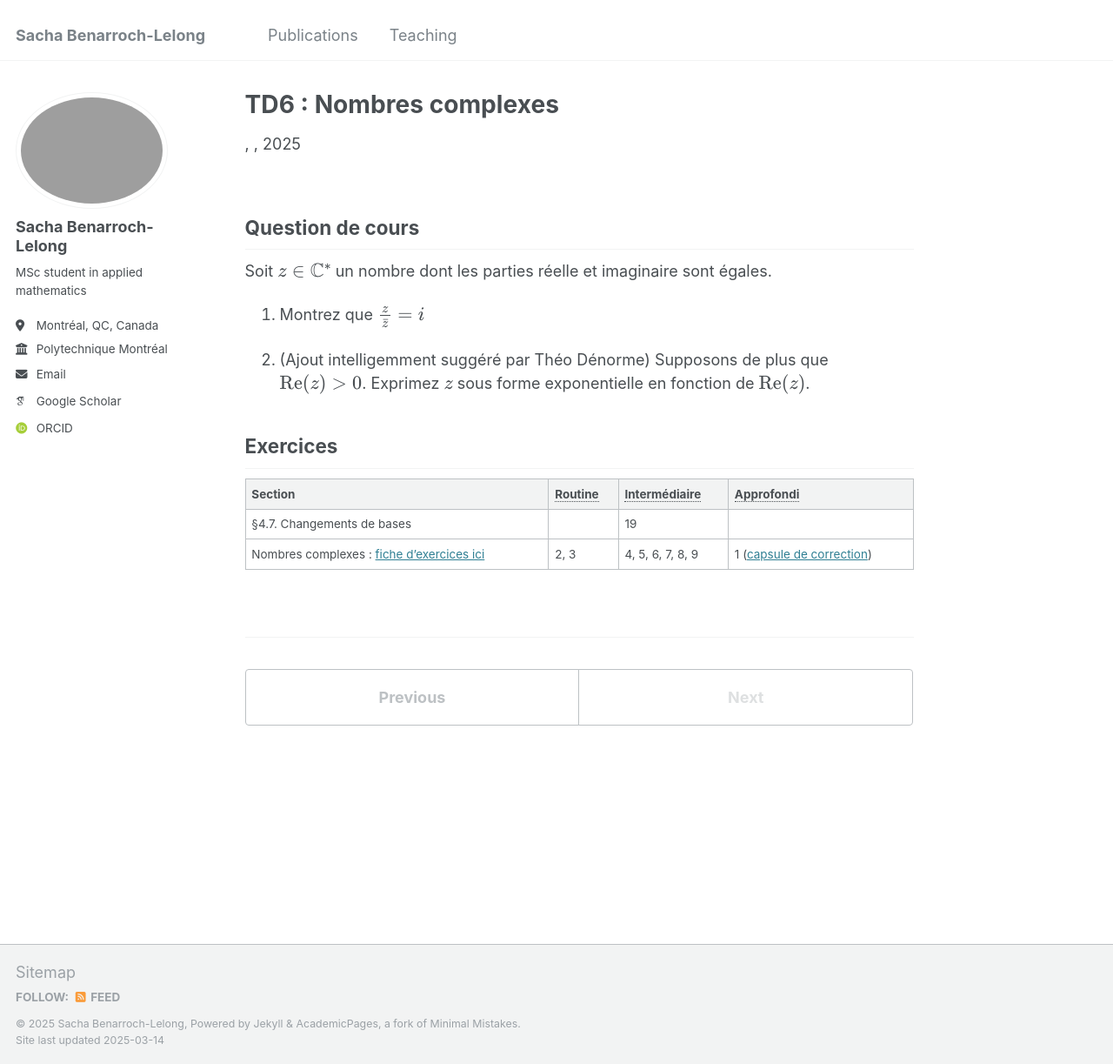
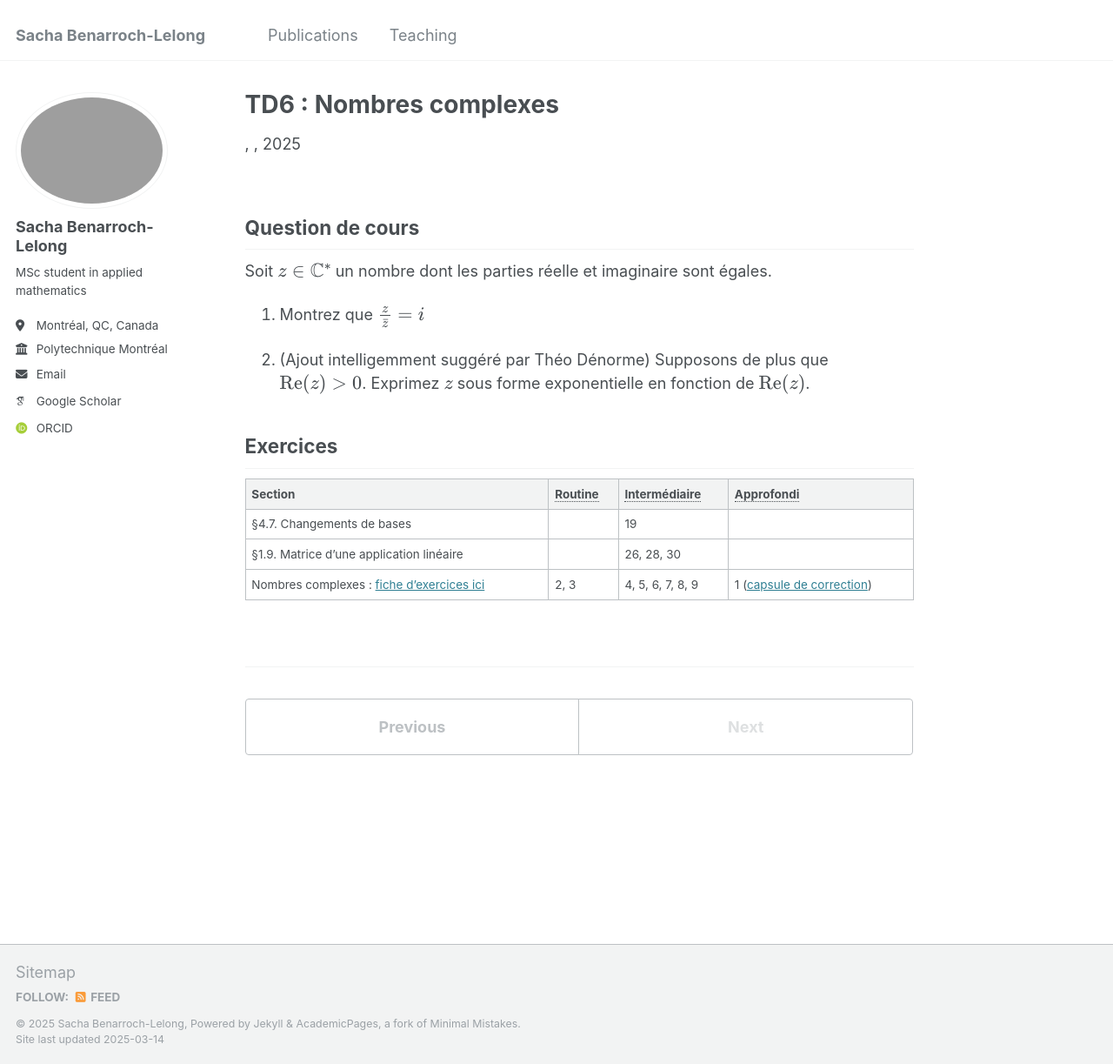
Before and after one commit to sblelong/sblelong.github.io, a Jekyll site: the page built from _teaching/mth1008/td6.md, in a window 1280 px wide and 1223 px high. Shown: the whole window at 87% size. Built offline with Jekyll 4.4.1, drawn with Linux system fonts in a browser that asks for light colours; some web fonts are replaced.

Commit message:
update td6

```diff
--- a/_teaching/mth1008/td6.md
+++ b/_teaching/mth1008/td6.md
@@ -16,6 +16,7 @@ Soit \\(z\in\mathbb{C}^*\\) un nombre dont les parties réelle et imaginaire son
 | Section                                                              | Routine | Intermédiaire    | Approfondi                                                                                                                                                                                                                                                                                                                                                               |
 | -------------------------------------------------------------------- | ------- | ---------------- | ------------------------------------------------------------------------------------------------------------------------------------------------------------------------------------------------------------------------------------------------------------------------------------------------------------------------------------------------------------------------ |
 | §4.7. Changements de bases                                           |         | 19               |                                                                                                                                                                                                                                                                                                                                                                          |
+| §1.9. Matrice d'une application linéaire                             |         | 26, 28, 30       |                                                                                                                                                                                                                                                                                                                                                                          |
 | Nombres complexes : [fiche d'exercices ici](/files/td-complexes.pdf) | 2, 3    | 4, 5, 6, 7, 8, 9 | 1 ([capsule de correction](https://polymtlca0-my.sharepoint.com/:v:/g/personal/sacha_benarroch-lelong_polymtlus_ca/EbeewBUfL55BmtiUEEsMZHoBYl7DitV--KpTC02jcVjkhA?nav=eyJyZWZlcnJhbEluZm8iOnsicmVmZXJyYWxBcHAiOiJPbmVEcml2ZUZvckJ1c2luZXNzIiwicmVmZXJyYWxBcHBQbGF0Zm9ybSI6IldlYiIsInJlZmVycmFsTW9kZSI6InZpZXciLCJyZWZlcnJhbFZpZXciOiJNeUZpbGVzTGlua0NvcHkifX0&e=vvk3MJ)) |
 
 *[Routine]: Exercices de base pour éveiller les premiers réflexes.
```
